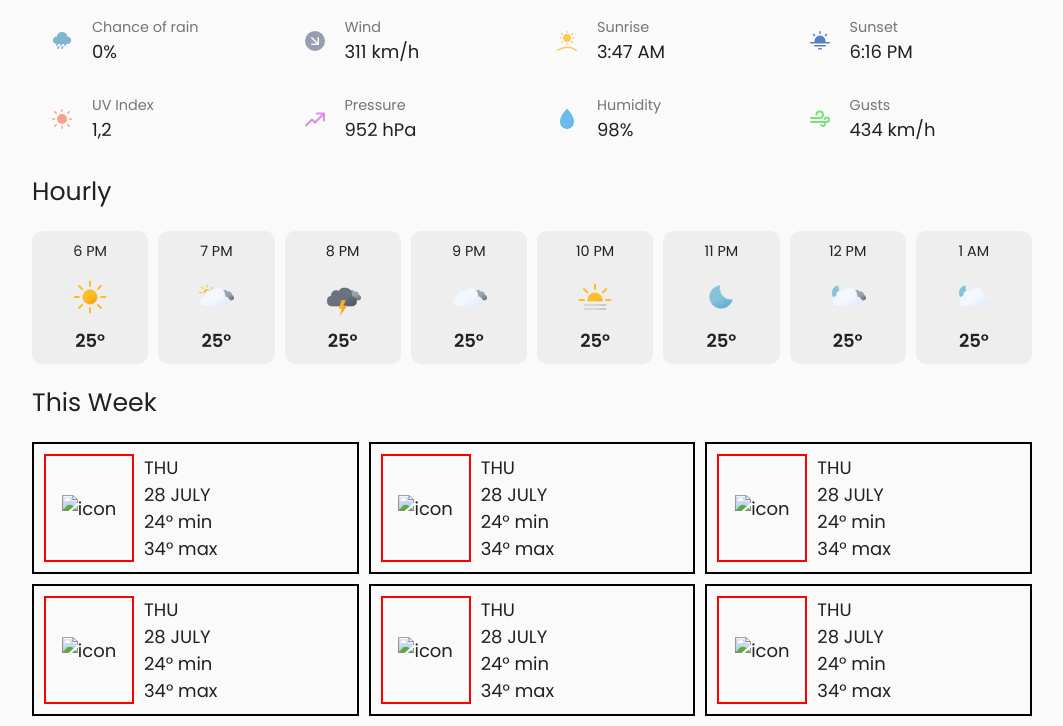
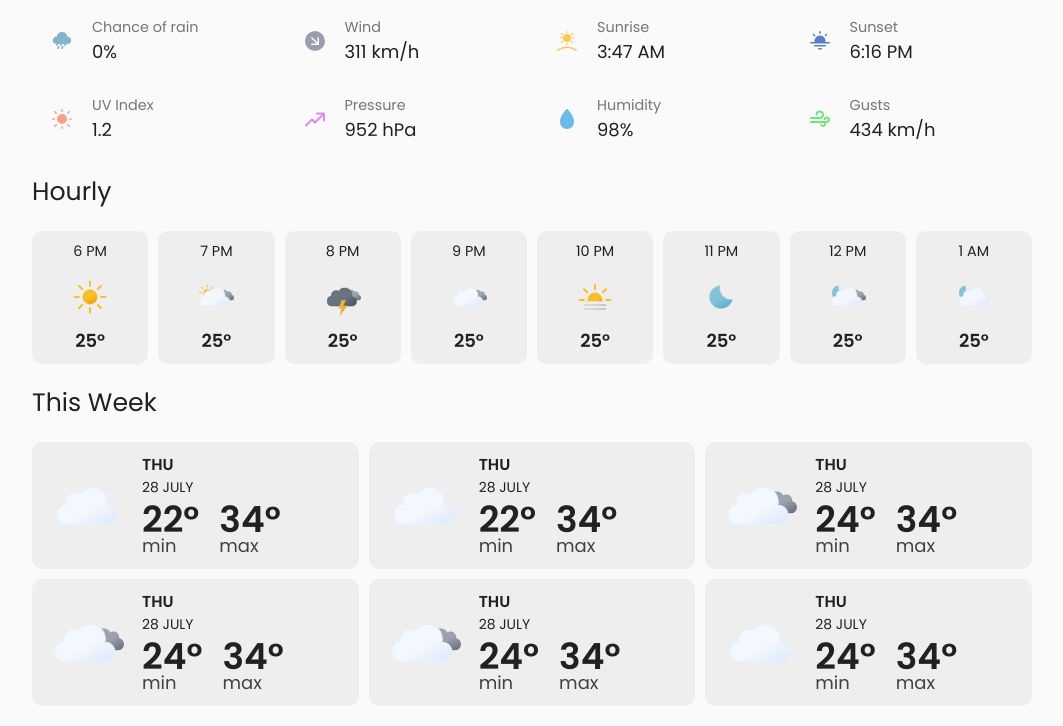
Before and after one commit to dekateshantanu015/Weather-App, a website built with webpack: page dist/index.html in a window 1280 px wide. Shown: the part 278-1004 px from the top of the page, without its empty margins (108-1171 px from the left). Built offline with nearby package versions, Linux system fonts and the light colour scheme.

Commit message:
Style changes to weekly cards

```diff
--- a/dist/css/styles.css
+++ b/dist/css/styles.css
@@ -278,9 +278,10 @@ section {
 }
 
 .week-card {
+  background: var(--grey-200);
+  border-radius: 10px;
   padding: 10px;
   display: flex;
-  border: 2px solid black;
 }
 
 .icon-container {
@@ -288,10 +289,36 @@ section {
   justify-content: center;
   align-items: center;
   width: 90px;
-  border: 2px solid red;
 }
 
 .week-details-container {
   flex: 1;
   padding-left: 10px;
 }
+
+.day-name {
+  font-weight: 600;
+  font-size: 1em;
+}
+
+.date {
+  font-size: 0.88em;
+}
+
+.temp-details {
+  justify-content: flex-start;
+  display: flex;
+}
+
+.temp-details div .temp {
+  padding-top: 10px;
+  line-height: 24px;
+}
+
+.temp-details .max {
+  margin-left: 20px;
+}
+
+.temp-label {
+  color: var(--grey-800);
+}
--- a/dist/index.html
+++ b/dist/index.html
@@ -210,7 +210,7 @@
             </div>
             <div class="card-details">
               <p class="small-text light-text">UV Index</p>
-              <p class="card-text dark-text">1,2</p>
+              <p class="card-text dark-text">1.2</p>
             </div>
           </div>
           <div class="weather-details-card">
@@ -332,7 +332,11 @@
         <div class="week-cards-container">
           <div class="week-card">
             <div class="icon-container">
-              <img src="" alt="icon" />
+              <img
+                src="assets/10d.svg"
+                alt="icon"
+                class="week-brief-card-icon"
+              />
             </div>
             <div class="week-details-container">
               <div class="date">
@@ -340,15 +344,25 @@
                 <p class="date">28 JULY</p>
               </div>
               <div class="temp-details">
-                <div class="min">24° min</div>
-                <div class="max">34° max</div>
+                <div class="min">
+                  <p class="temp">22°</p>
+                  <p class="temp-label">min</p>
+                </div>
+                <div class="max">
+                  <p class="temp">34°</p>
+                  <p class="temp-label">max</p>
+                </div>
               </div>
             </div>
           </div>
 
           <div class="week-card">
             <div class="icon-container">
-              <img src="" alt="icon" />
+              <img
+                src="assets/10d.svg"
+                alt="icon"
+                class="week-brief-card-icon"
+              />
             </div>
             <div class="week-details-container">
               <div class="date">
@@ -356,15 +370,25 @@
                 <p class="date">28 JULY</p>
               </div>
               <div class="temp-details">
-                <div class="min">24° min</div>
-                <div class="max">34° max</div>
+                <div class="min">
+                  <p class="temp">22°</p>
+                  <p class="temp-label">min</p>
+                </div>
+                <div class="max">
+                  <p class="temp">34°</p>
+                  <p class="temp-label">max</p>
+                </div>
               </div>
             </div>
           </div>
 
           <div class="week-card">
             <div class="icon-container">
-              <img src="" alt="icon" />
+              <img
+                src="assets/04d.svg"
+                alt="icon"
+                class="week-brief-card-icon"
+              />
             </div>
             <div class="week-details-container">
               <div class="date">
@@ -372,15 +396,25 @@
                 <p class="date">28 JULY</p>
               </div>
               <div class="temp-details">
-                <div class="min">24° min</div>
-                <div class="max">34° max</div>
+                <div class="min">
+                  <p class="temp">24°</p>
+                  <p class="temp-label">min</p>
+                </div>
+                <div class="max">
+                  <p class="temp">34°</p>
+                  <p class="temp-label">max</p>
+                </div>
               </div>
             </div>
           </div>
 
           <div class="week-card">
             <div class="icon-container">
-              <img src="" alt="icon" />
+              <img
+                src="assets/04d.svg"
+                alt="icon"
+                class="week-brief-card-icon"
+              />
             </div>
             <div class="week-details-container">
               <div class="date">
@@ -388,15 +422,25 @@
                 <p class="date">28 JULY</p>
               </div>
               <div class="temp-details">
-                <div class="min">24° min</div>
-                <div class="max">34° max</div>
+                <div class="min">
+                  <p class="temp">24°</p>
+                  <p class="temp-label">min</p>
+                </div>
+                <div class="max">
+                  <p class="temp">34°</p>
+                  <p class="temp-label">max</p>
+                </div>
               </div>
             </div>
           </div>
 
           <div class="week-card">
             <div class="icon-container">
-              <img src="" alt="icon" />
+              <img
+                src="assets/04d.svg"
+                alt="icon"
+                class="week-brief-card-icon"
+              />
             </div>
             <div class="week-details-container">
               <div class="date">
@@ -404,15 +448,25 @@
                 <p class="date">28 JULY</p>
               </div>
               <div class="temp-details">
-                <div class="min">24° min</div>
-                <div class="max">34° max</div>
+                <div class="min">
+                  <p class="temp">24°</p>
+                  <p class="temp-label">min</p>
+                </div>
+                <div class="max">
+                  <p class="temp">34°</p>
+                  <p class="temp-label">max</p>
+                </div>
               </div>
             </div>
           </div>
 
           <div class="week-card">
             <div class="icon-container">
-              <img src="" alt="icon" />
+              <img
+                src="assets/10d.svg"
+                alt="icon"
+                class="week-brief-card-icon"
+              />
             </div>
             <div class="week-details-container">
               <div class="date">
@@ -420,8 +474,14 @@
                 <p class="date">28 JULY</p>
               </div>
               <div class="temp-details">
-                <div class="min">24° min</div>
-                <div class="max">34° max</div>
+                <div class="min">
+                  <p class="temp">24°</p>
+                  <p class="temp-label">min</p>
+                </div>
+                <div class="max">
+                  <p class="temp">34°</p>
+                  <p class="temp-label">max</p>
+                </div>
               </div>
             </div>
           </div>
```
